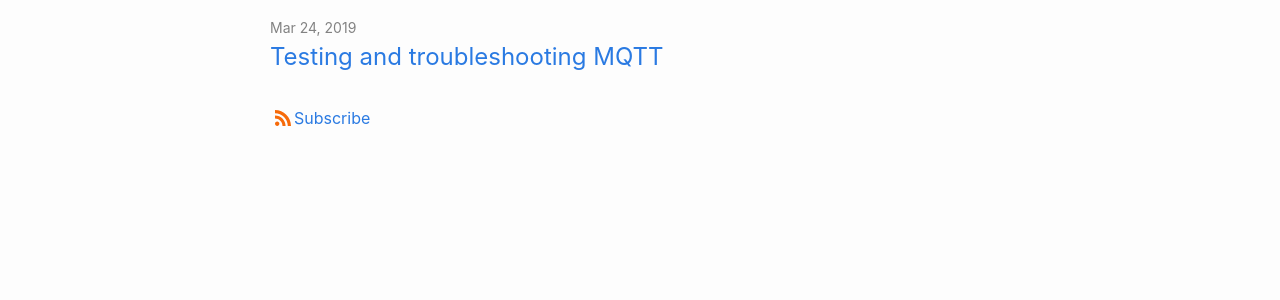
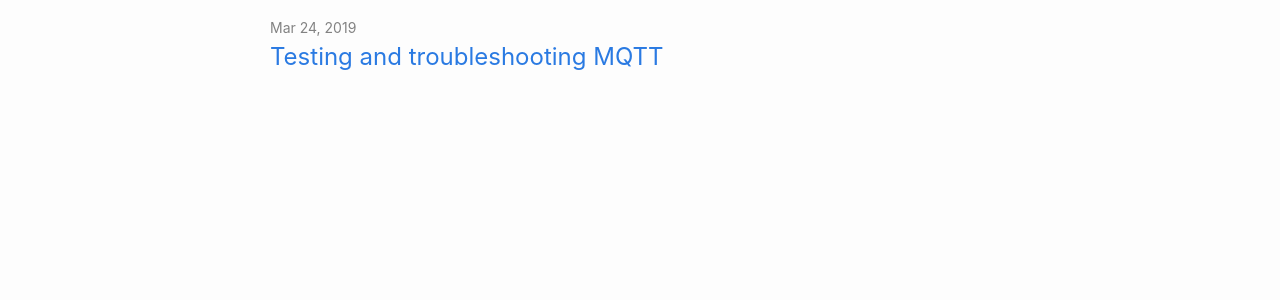
Before and after one commit to potaito/potaito.github.io, a Jekyll site: the page built from index.md, in a window 1280 px wide. Shown: the part 224-524 px from the top of the page. Built offline with Jekyll 4.4.1, drawn with Linux system fonts in a browser that asks for light colours.

Commit message:
minima: disable RSS

```diff
--- a/_layouts/home.html
+++ b/_layouts/home.html
@@ -28,7 +28,7 @@ layout: default
       {%- endfor -%}
     </ul>
 
-    <p class="feed-subscribe"><svg class="svg-icon orange"><use xlink:href="{{ '/assets/minima-social-icons.svg#rss' | relative_url }}"></use></svg><a href="{{ "/feed.xml" | relative_url }}">Subscribe</a></p>
+    <!-- <p class="feed-subscribe"><svg class="svg-icon orange"><use xlink:href="{{ '/assets/minima-social-icons.svg#rss' | relative_url }}"></use></svg><a href="{{ "/feed.xml" | relative_url }}">Subscribe</a></p> -->
   {%- endif -%}
 
 </div>
```
